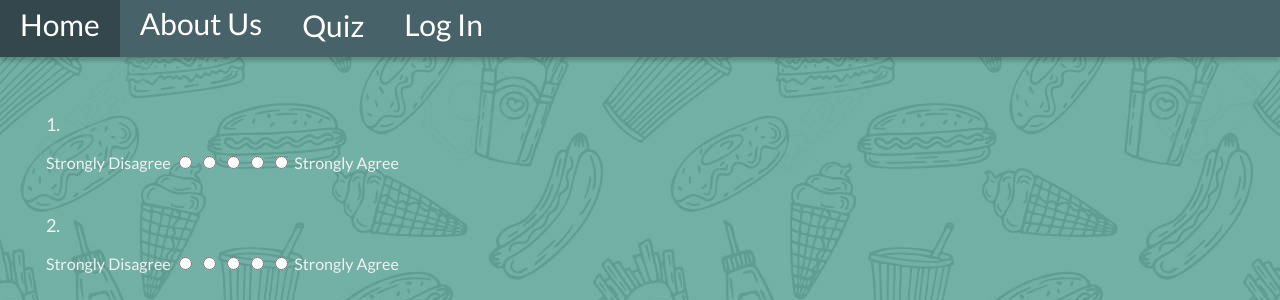
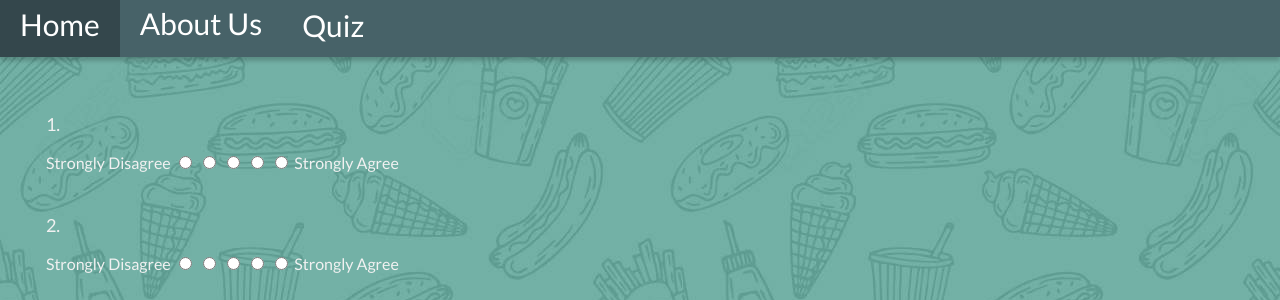
Before and after one commit to ditulliojx2693/Kravings, a Python web app: template templates/quiz.html in a window 1280 px wide. Shown: the top 300 px of the page. Run offline with Jinja, Linux system fonts and the light colour scheme; the template is opened without the code that fills it, so the values that code supplies are empty.

Commit message:
Fixed Header

```diff
--- a/templates/YelpPage.html
+++ b/templates/YelpPage.html
@@ -12,9 +12,10 @@
   </head>
   <nav>
     <div class="header">
-        <form action="/"><button type="submit" class="tab">Home</button></form>
+      <form action="/home"><button type="submit" class="tab">Home</button></form>
       <form action="/aboutus" ><button type="submit" class="tab">About Us</button></form>
       <form action="/quiz" ><button type="submit" class="tab">Quiz</button></form>
+      </form>
     </div>
   </nav>
   <body>
--- a/templates/login.html
+++ b/templates/login.html
@@ -17,7 +17,7 @@
     <form action="/home"><button type="submit" class="tab">Home</button></form>
     <form action="/aboutus" ><button type="submit" class="tab">About Us</button></form>
     <form action="/quiz" ><button type="submit" class="tab">Quiz</button></form>
-      <form action="/login"><button type = "submit" class="tab" id ="loginButton" >Log In</button></form>
+    </form>
   </div>
 </nav>
   <div id = "createAccountBox">
--- a/templates/quiz.html
+++ b/templates/quiz.html
@@ -17,10 +17,10 @@
   </head>
   <nav>
     <div class="header">
-      <form action="/"><button type="submit" class="tab">Home</button></form>
+      <form action="/home"><button type="submit" class="tab">Home</button></form>
       <form action="/aboutus" ><button type="submit" class="tab">About Us</button></form>
       <form action="/quiz" ><button type="submit" class="tab">Quiz</button></form>
-      <form action="/login"><button type = "submit" class="tab" id ="loginButton" >Log In</button></form>
+      </form>
     </div>
   </nav>
   <body>
--- a/templates/results.html
+++ b/templates/results.html
@@ -16,7 +16,7 @@
       <form action="/home"><button type="submit" class="tab">Home</button></form>
       <form action="/aboutus" ><button type="submit" class="tab">About Us</button></form>
       <form action="/quiz" ><button type="submit" class="tab">Quiz</button></form>
-      <form action="/login"><button type = "submit" class="tab" id ="loginButton"  >Log In</button></form>
+      </form>
     </div>
   </nav>
   <body>
--- a/templates/signup.html
+++ b/templates/signup.html
@@ -17,7 +17,7 @@
     <form action="/home"><button type="submit" class="tab">Home</button></form>
     <form action="/aboutus" ><button type="submit" class="tab">About Us</button></form>
     <form action="/quiz" ><button type="submit" class="tab">Quiz</button></form>
-      <form action="/login"><button type = "submit" class="tab" id ="loginButton" >Log In</button></form>
+    </form>
   </div>
 </nav>
   <body>
```
Also changed, not shown: 1 other file. Lines whose indentation alone changed are shown as unchanged.
